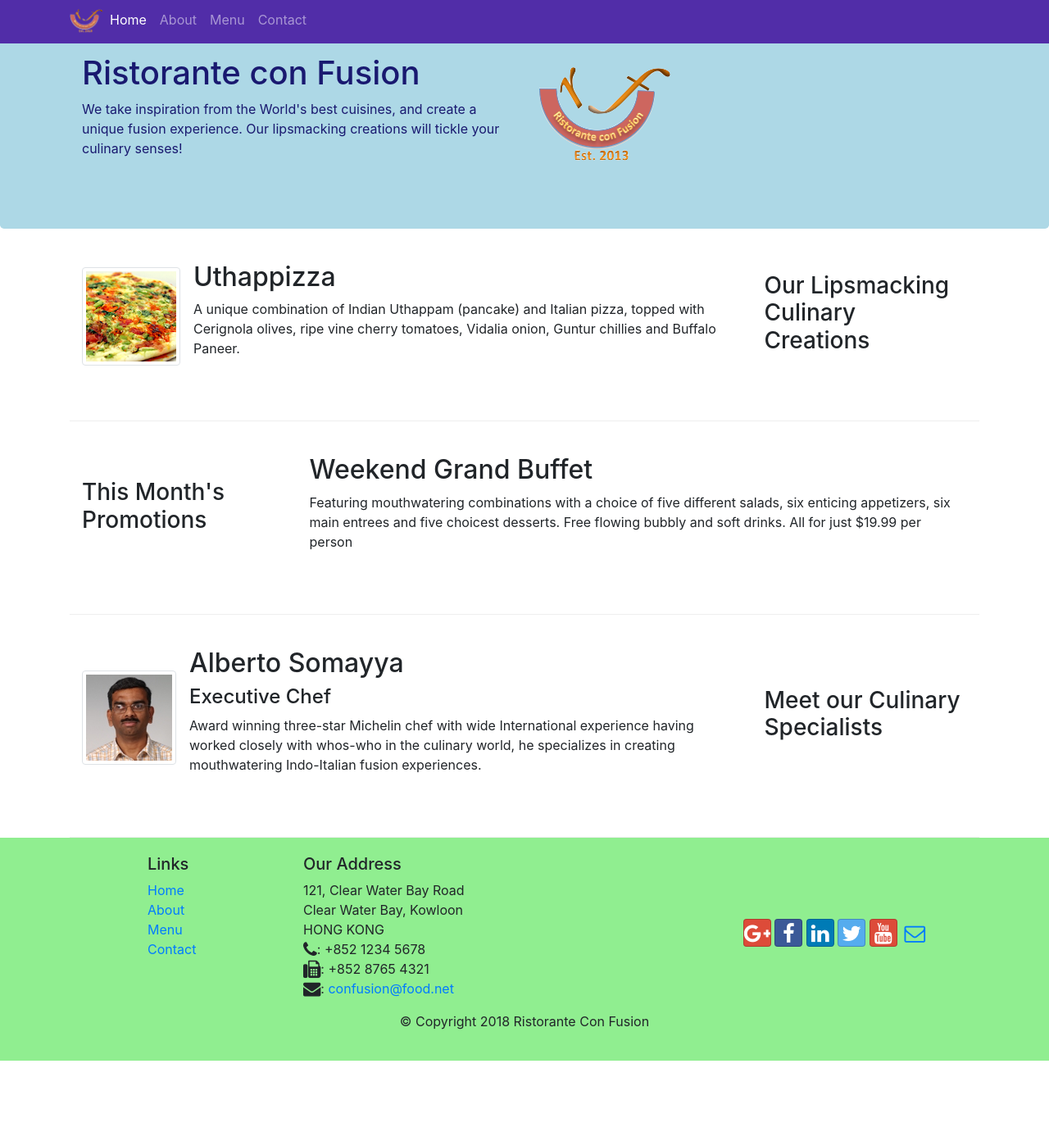
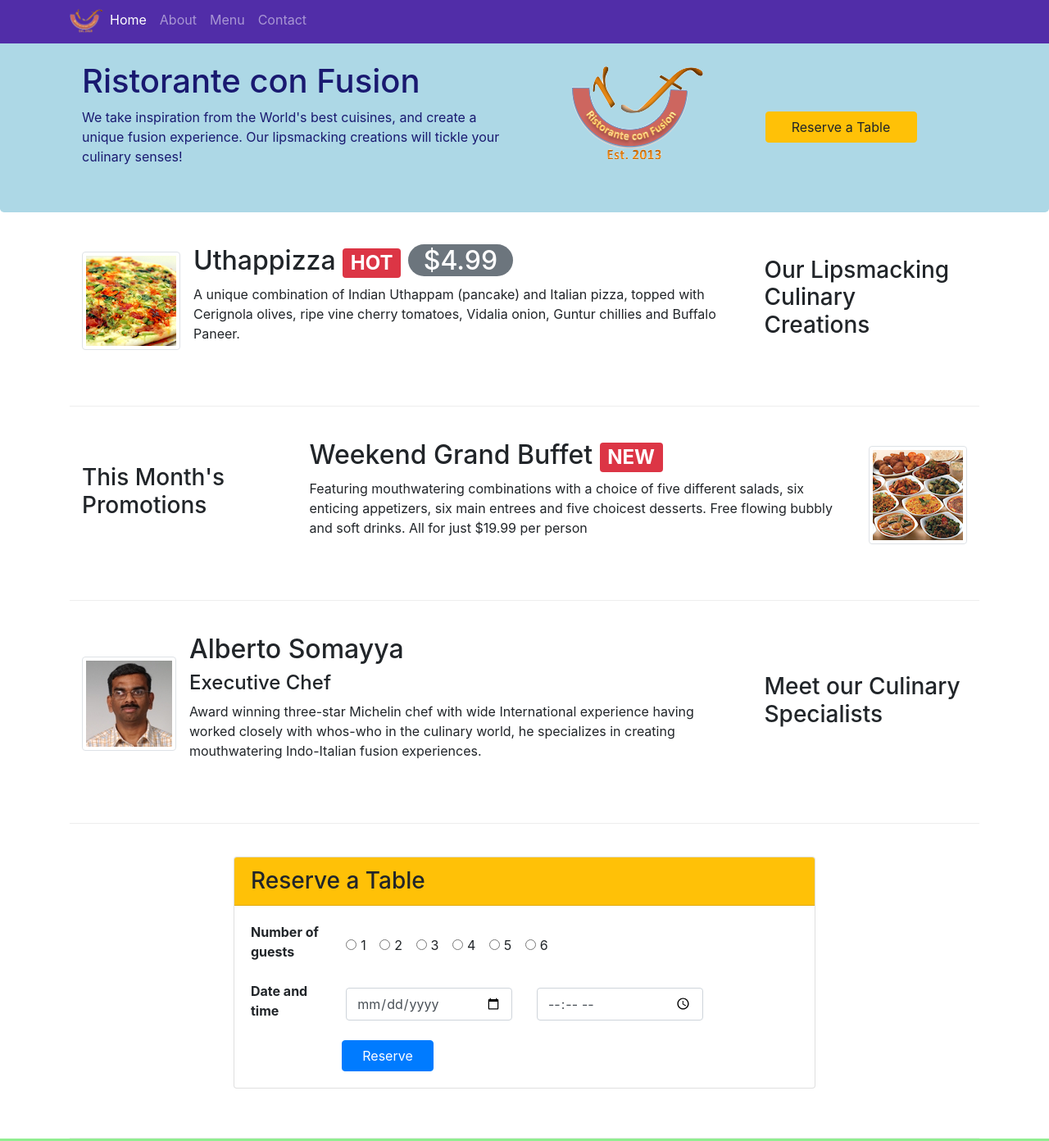
Before and after one commit to ArturMaiaP/Coursera-bootstrap4-frontend, a website: page index.html in a window 1280 px wide. Shown: the part 5-1397 px from the top of the page at 82% size. Before the commit the page ends 1299 px from the top, so only its background shows below. Drawn offline with nearby package versions, Linux system fonts and the light colour scheme.

Commit message:
task week2

```diff
--- a/css/style.css
+++ b/css/style.css
@@ -17,7 +17,7 @@
 }
 
 .jumbotron{
-	padding: 70px 30px 70px 30px;
+	padding: 80px 30px 40px 30px;
 	margin: 0px auto;
 	background: lightblue;
 	color:midnightblue;
@@ -38,3 +38,7 @@
 .navbar-dark{
 	background-color: #512DA8;
 }
+
+.h2inline{
+	display: inline-block;
+}
--- a/index.html
+++ b/index.html
@@ -47,25 +47,30 @@
                     <h1>Ristorante con Fusion</h1>
                     <p>We take inspiration from the World's best cuisines, and create a unique fusion experience. Our lipsmacking creations will tickle your culinary senses!</p>
                 </div>
-                <div class="col-12 col-sm align-self-center">
-                    <img src="img/logo.png" class="img-fluid">
+                <div class="col-12 col-sm-3 text-center">
+                    <img src="img/logo.png" class="  img-fluid">
                 </div>
+
+                <a href="#cardReserve" class="mt-3 text-center ml-sm-3 col-sm-2 btn btn-warning align-self-center">Reserve a Table</a>
+
+
             </div>
         </div>
     </header>
 
     <div class = "container">
         <div class = "row row-content align-items-center">
-            <div class="col-12 col-sm-4 order-sm-last col-md-3">
+            <div class="col-12 col-sm-4 order-sm-last col-md-3 flex-last">
                 <h3>Our Lipsmacking Culinary Creations</h3>
             </div>
             <div class="col col-sm col-md">
                 <div class="media">
                     <img src="img/Uthappizza.png" class="d-flex mr-3 img-thumbnail align-self-center" alt="uthapizza">
 
-                    <div class="media-body">
-                        <h2 class="mt-0">Uthappizza</h2>
+                    <div class="media-body align-self-center">
+                        <h2 class="mt-0"> Uthappizza <span class="badge badge-danger">HOT</span>  <span class="bagde badge-pill badge-secondary">$4.99</span></h2>
                         <p class="d-none d-sm-block">A unique combination of Indian Uthappam (pancake) and Italian pizza, topped with Cerignola olives, ripe vine cherry tomatoes, Vidalia onion, Guntur chillies and Buffalo Paneer.</p>
+
                     </div>
                 </div>
             </div>
@@ -77,10 +82,16 @@
                 <h3>This Month's Promotions</h3>
             </div>
            <div class="col col-sm col-md">
-                <h2>Weekend Grand Buffet</h2>
-                <p>Featuring mouthwatering combinations with a choice of five different salads, six enticing appetizers, six main entrees and five choicest desserts. Free flowing bubbly and soft drinks. All for just $19.99 per person </p>
+                <div class="media">
+                    <div class="media-body align-self-center">
+                        <h2 class="mt-0">Weekend Grand Buffet <span class="badge badge-danger">NEW</span></h2>
+                        <p class="d-none d-sm-block">Featuring mouthwatering combinations with a choice of five different salads, six enticing appetizers, six main entrees and five choicest desserts. Free flowing bubbly and soft drinks. All for just $19.99 per person </p>
+                    </div>
+                    <img src="img/buffet.png" class="d-flex ml-3 img-thumbnail align-self-center" alt="buffet">
+                </div>
             </div>
         </div>
+
 
         <div class = "row row-content align-items-center">
             <div class="col-12 col-sm-4 order-sm-last col-md-3">
@@ -99,6 +110,67 @@
 
             </div>
         </div>
+
+        <div class=" row row-content align-items-center" id="cardReserve">
+            <div class="col-sm-2"></div>
+            <div class="col-sm-8 col-12">
+                <div class= "card" >
+                    <h3 class = "card-header bg-warning text-black">Reserve a Table</h3>
+                    <div class="card-body">
+                       <form>
+                           <div class="form-group row">
+                                <label for="nGuest" class="col-sm-2"> <strong> Number of guests</strong></label>
+
+                                <div class="col-sm align-self-center">
+                                <div class="form-check form-check-inline ">
+                                    <input type="radio" class="form-check-input" name="nGuest" value = "1" > <label class="form-check-label">1</label>
+                                </div>
+                                <div class="form-check form-check-inline ">
+                                    <input type="radio" class="form-check-input" name="nGuest" value = "2" > <label class="form-check-label">2</label>
+                                </div>
+                                <div class="form-check form-check-inline ">
+                                    <input type="radio" class="form-check-input" name="nGuest" value = "3" > <label class="form-check-label">3</label>
+                                </div>
+                                <div class="form-check form-check-inline ">
+                                    <input type="radio" class="form-check-input" name="nGuest" value = "4" > <label class="form-check-label">4</label>
+                                </div>
+                                <div class="form-check form-check-inline ">
+                                    <input type="radio" class="form-check-input" name="nGuest" value = "5" > <label class="form-check-label">5</label>
+                                </div>
+                                <div class="form-check form-check-inline ">
+                                    <input type="radio" class="form-check-input" name="nGuest" value = "6" > <label class="form-check-label">6</label>
+                                </div>
+                                </div>
+
+                           </div>
+
+                           <div class="form-group row">
+
+                                <label for="dataNtime" class="col-sm-2"> <strong>Date and time</strong></label>
+                                <div class="col-sm-4 align-self-center">
+                                    <input type="date" class="form-control" >
+                                </div>
+
+                                <div class="col-sm-4 align-self-center">
+                                    <input class="form-control" type="time">
+                                </div>
+                           </div>
+
+
+                            <button type="submit" class="col-6 col-sm-2 btn btn-primary offset-sm-2 align-self-center">Reserve</button>
+
+                       </form>
+
+
+                    </div>
+                </div>
+
+            </div>
+
+        </div>
+
+
+
     </div>
 
     <footer class="footer">
```
Also changed, not shown: print_week2/largescreen.png (added), print_week2/small.png (added).
